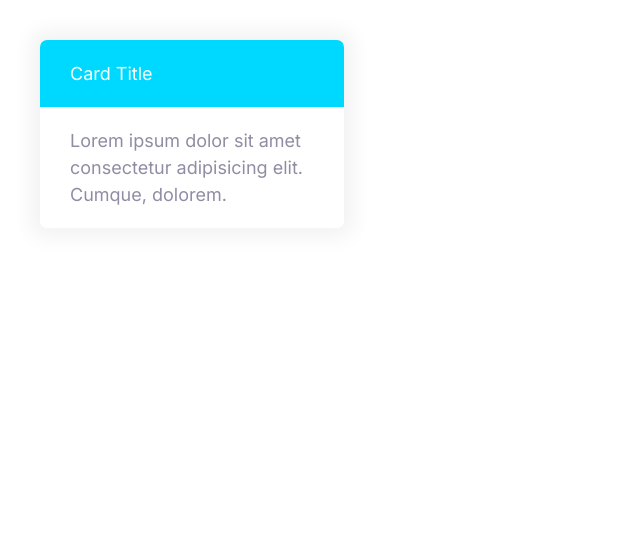
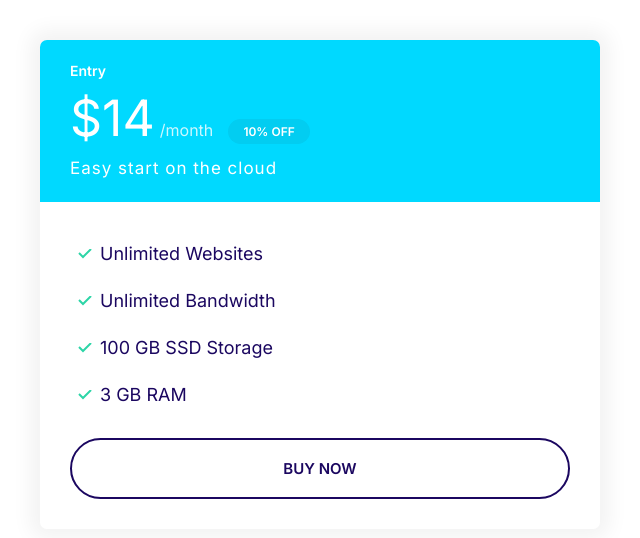
Before and after one commit to dulanjanabandara/moshify, a plain HTML site: page index.html in a window 1280 px wide. Shown: the whole page, without its empty margins (0-640 px from the left). Drawn offline with Linux system fonts and the light colour scheme.

Commit message:
Built the plans card component.

```diff
--- a/css/styles.css
+++ b/css/styles.css
@@ -120,6 +120,7 @@ a {
 
 .badge--small {
   font-size: 1.6rem;
+  padding: 0.5rem 1.5rem;
 }
 
 @media screen and (min-width: 1024px) {
@@ -300,3 +301,55 @@ a {
   background: var(--color-secondary);
   color: #fff;
 }
+
+.card--secondary .badge--secondary {
+  background: #02cdf1;
+}
+
+/* Plans */
+.plan__name {
+  color: #fff;
+  margin: 0;
+  font-weight: 600;
+  font-size: 2.4rem;
+}
+
+.plan__price {
+  font-size: 6rem;
+}
+
+.plan__billing-cycle {
+  font-size: 2.4rem;
+  font-weight: 300;
+  opacity: 0.8;
+  margin-right: 1rem;
+}
+
+.plan__description {
+  font-size: 2rem;
+  font-weight: 300;
+  letter-spacing: 1px;
+  display: block;
+}
+
+.plan .list__item {
+  margin-bottom: 2rem;
+}
+
+@media screen and (min-width: 1024px) {
+  .plan__name {
+    font-size: 1.4rem;
+  }
+
+  .plan__price {
+    font-size: 5rem;
+  }
+
+  .plan__billing-cycle {
+    font-size: 1.6rem;
+  }
+
+  .plan__description {
+    font-size: 1.7rem;
+  }
+}
--- a/index.html
+++ b/index.html
@@ -16,12 +16,25 @@
     <title>Document</title>
   </head>
   <body>
-    <div style="width: 30%; padding: 4rem">
-      <div class="card card--secondary">
-        <header class="card__header">Card Title</header>
-        <div class="card__body">
-          Lorem ipsum dolor sit amet consectetur adipisicing elit. Cumque,
-          dolorem.
+    <div style="width: 50%; padding: 4rem">
+      <div class="plan">
+        <div class="card card--secondary">
+          <header class="card__header">
+            <h3 class="plan__name">Entry</h3>
+            <span class="plan__price">$14</span>
+            <span class="plan__billing-cycle">/month</span>
+            <span class="badge badge--secondary badge--small">10% OFF</span>
+            <span class="plan__description">Easy start on the cloud</span>
+          </header>
+          <div class="card__body">
+            <ul class="list list--tick">
+              <li class="list__item">Unlimited Websites</li>
+              <li class="list__item">Unlimited Bandwidth</li>
+              <li class="list__item">100 GB SSD Storage</li>
+              <li class="list__item">3 GB RAM</li>
+            </ul>
+            <button class="btn btn--outline btn--block">Buy Now</button>
+          </div>
         </div>
       </div>
     </div>
```
Also changed, not shown: components/plans.html (added, +20 -0 lines).
